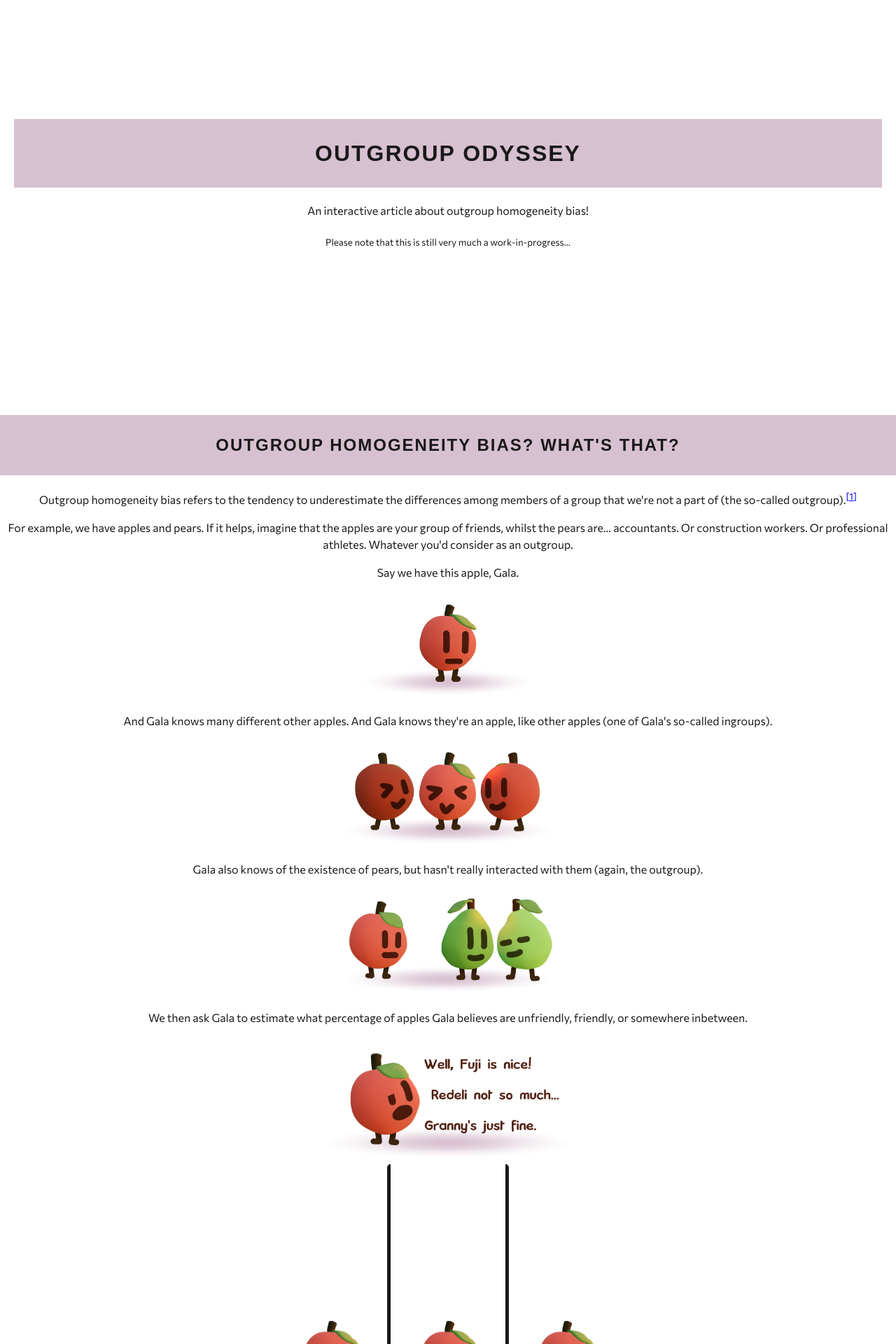
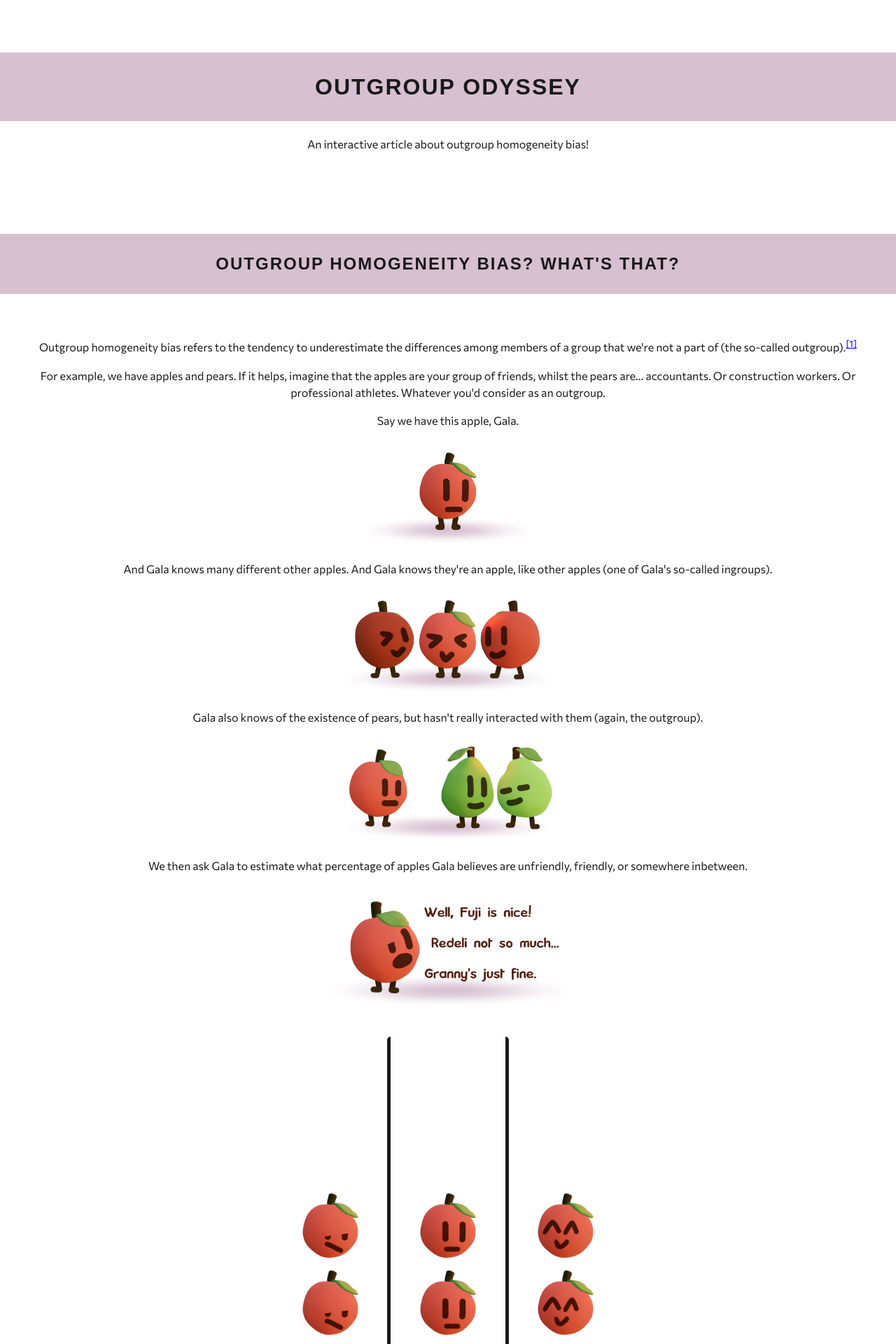
Before and after one commit to AxiDragon/outgroup-odyssey, a React (Create React App) app: page / in a window 1280 px wide. Shown: the top 1920 px of the page at 70% size. Built offline with nearby package versions, Linux system fonts and the light colour scheme; a web font is replaced by a local one.

Commit message:
Add text padding

```diff
--- a/src/App.css
+++ b/src/App.css
@@ -21,12 +21,14 @@ img {
 
 h2,
 h1 {
-	margin-top: 150px;
+	width: 100%;
+	margin-top: 75px;
 	padding: 25px;
 	background-color: var(--grey);
 	font-family: 'Anaheim', sans-serif;
 	letter-spacing: 2px;
 	text-transform: uppercase;
+	box-sizing: border-box;
 }
 
 .App {
@@ -41,11 +43,8 @@ h1 {
 }
 
 .TitleCard {
-	border-radius: 5px;
-	padding: 20px;
-	margin-bottom: 50px;
+	margin-bottom: 25px;
 	width: 100%;
-	box-sizing: border-box;
 }
 
 .Credits {
@@ -75,4 +74,6 @@ h1 {
 .SectionText {
 	text-align: center;
 	width: 100%;
+	box-sizing: border-box;
+	padding: 25px;
 }
--- a/src/components/TitleCard.tsx
+++ b/src/components/TitleCard.tsx
@@ -3,7 +3,6 @@ const TitleCard = () => {
 		<div className="TitleCard">
 			<h1>OUTGROUP ODYSSEY</h1>
 			<p>An interactive article about outgroup homogeneity bias!</p>
-			<p><sub>Please note that this is still very much a work-in-progress...</sub></p>
 		</div>
 	);
 };
--- a/src/components/interactables/FruitChart.module.css
+++ b/src/components/interactables/FruitChart.module.css
@@ -5,6 +5,8 @@
 	align-items: center;
 	width: 100%;
 	height: 100%;
+	box-sizing: border-box;
+	padding: 35px;
 }
 
 .container {
--- a/src/components/sections/CauseSection.tsx
+++ b/src/components/sections/CauseSection.tsx
@@ -4,8 +4,8 @@ import Footnote from "../Footnote";
 const CauseSection = () => {
 	return (
 		<div className="Section">
+			<h2>RIGHT, THAT MAKES SENSE. BUT WHY?</h2>
 			<div className="SectionText">
-				<h2>RIGHT, THAT MAKES SENSE. BUT WHY?</h2>
 				<p>One might think that outgroup homogeneity bias exists simply because we don't interact much with outgroups,
 					and therefore don't know people from outgroups as well.
 					However, it is unsure if this is the main cause of the bias, as it still occurs in groups that
--- a/src/components/sections/EffectSection.tsx
+++ b/src/components/sections/EffectSection.tsx
@@ -4,8 +4,8 @@ import BiasFruitChart from "../interactables/BiasFruitChart";
 const EffectSection = () => {
 	return (
 		<div className="Section">
+			<h2>OKAY, NOW WHAT'S THE BAD PART?</h2>
 			<div className="SectionText">
-				<h2>OKAY, THAT'S GOOD. WHAT'S THE BAD PART?</h2>
 				<p>It's true that your brain uses the bias to conserve memory space.
 					But, by doing this, it also generalizes people from outgroups.
 					A person from an outgroup becomes 'just another one of those'.</p>
--- a/src/components/sections/SolutionSection.tsx
+++ b/src/components/sections/SolutionSection.tsx
@@ -4,8 +4,8 @@ import SolutionChart from "../interactables/SolutionChart";
 const SolutionSection = () => {
 	return (
 		<div className="Section">
+			<h2>HOW DO WE STOP OUTGROUP HOMOGENEITY BIAS?</h2>
 			<div className="SectionText">
-				<h2>HOW DO WE STOP OUTGROUP HOMOGENEITY BIAS?</h2>
 				<p>In reality, it is a bit hard to fix - it is a bias after all.
 					And that means you're not really aware of when you're falling in its trap.</p>
 				<p>That does mean that it'll help if you can realize when you're falling into that trap.
--- a/src/components/sections/SummarySection.tsx
+++ b/src/components/sections/SummarySection.tsx
@@ -1,8 +1,8 @@
 const TopicSection = () => {
 	return (
 		<div className="Section">
+			<h2>TO SUMMARIZE</h2>
 			<div className="SectionText">
-				<h2>TO SUMMARIZE</h2>
 				<ul>
 					<li>Outgroup homogeneity bias refers to the tendency to underestimate
 						the differences among members of a group to which we do not belong.</li>
--- a/src/components/sections/TopicSection.tsx
+++ b/src/components/sections/TopicSection.tsx
@@ -12,8 +12,8 @@ import ClickableFruitChart from "../interactables/ClickableFruitChart";
 const TopicSection = () => {
 	return (
 		<div className="Section">
+			<h2>OUTGROUP HOMOGENEITY BIAS? WHAT'S THAT?</h2>
 			<div className="SectionText">
-				<h2>OUTGROUP HOMOGENEITY BIAS? WHAT'S THAT?</h2>
 				<p>Outgroup homogeneity bias refers to the tendency to underestimate
 					the differences among members of a group that we're not a part of (the so-called outgroup).
 					<Footnote referenceId={1} /> </p>
```
